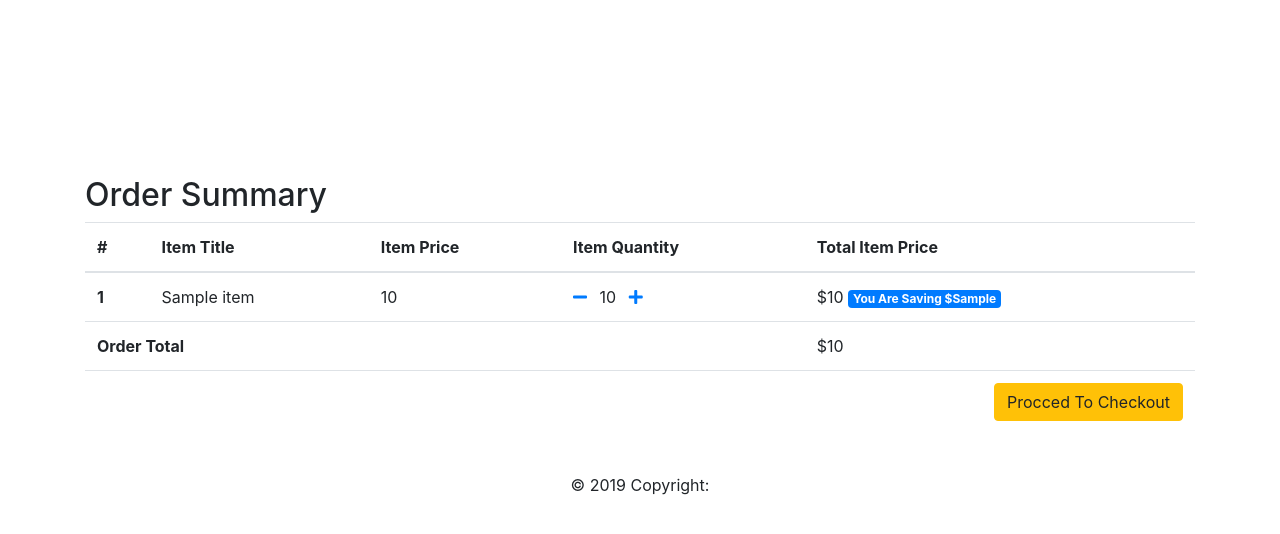
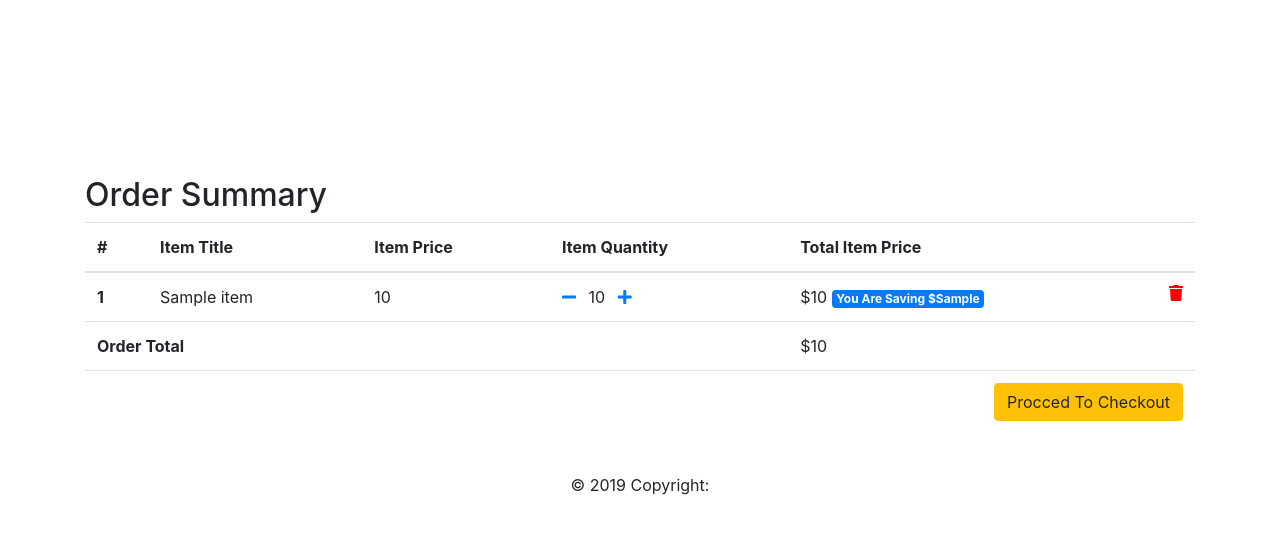
Before and after one commit to 00-team/e-commerce, a Django app: template Main/templates/pages/order-summary.html in a window 1280 px wide. Shown: the part 56-590 px from the top of the page. Run offline with Django 3.2, Linux system fonts and the light colour scheme; the template is opened without the code that fills it: most values are stand-ins (such as "Sample title", 1, 10 or a date in 2020); some libraries are stand-ins or nearby versions.

Commit message:
adding an icon for deleting the whole thing of your carty

```diff
--- a/Main/templates/pages/order-summary.html
+++ b/Main/templates/pages/order-summary.html
@@ -128,6 +128,9 @@
                     {% else %}
                         ${{order_item.get_total_item_price}}
                     {% endif %}
+                    <a style="color: red;" href="{% url 'remove-from-cart' order_item.item.slug %}">
+                        <i class="fas fa-trash float-right"></i>
+                    </a>
                     </td>
                 </tr>
                 {% empty %}
```
